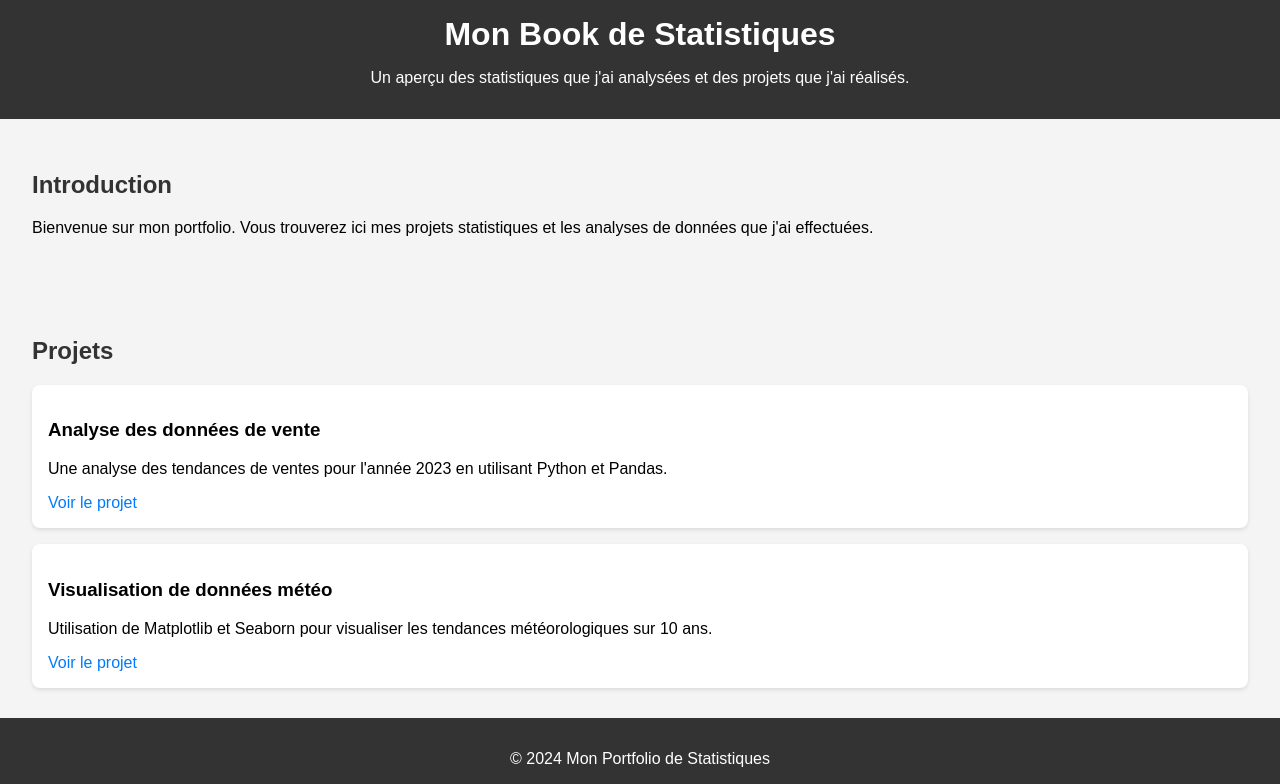
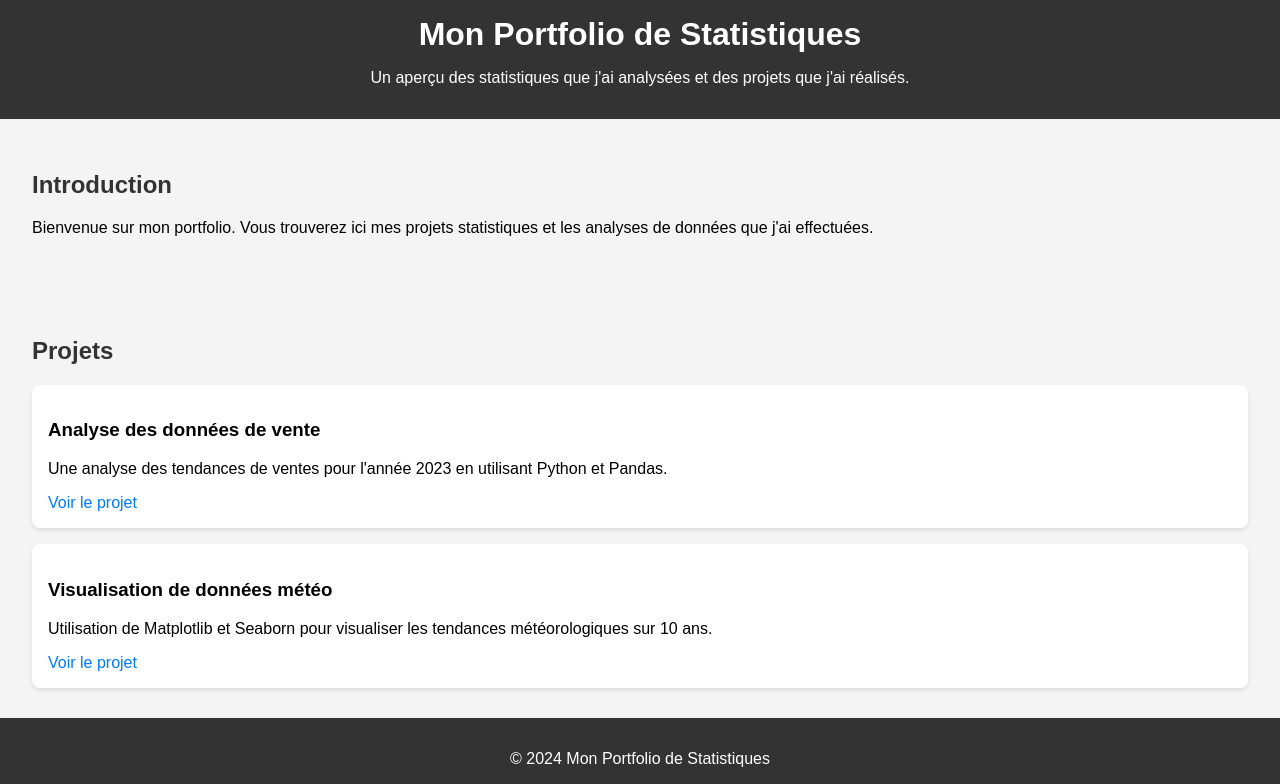
Before and after one commit to AlexisFleurit/AlexisFleurit, a plain HTML site: page index.html in a window 1280 px wide. Shown: the top 784 px of the page. Drawn offline with nearby package versions, Linux system fonts and the light colour scheme.

Commit message:
changement index

```diff
--- a/index.htm
+++ b/index.html
@@ -3,12 +3,12 @@
 <head>
     <meta charset="UTF-8">
     <meta name="viewport" content="width=device-width, initial-scale=1.0">
-    <title>Mon Book de Statistiques</title>
+    <title>Mon Portfolio de Statistiques</title>
     <link rel="stylesheet" href="style.css">
 </head>
 <body>
     <header>
-        <h1>Mon Book de Statistiques</h1>
+        <h1>Mon Portfolio de Statistiques</h1>
         <p>Un aperçu des statistiques que j'ai analysées et des projets que j'ai réalisés.</p>
     </header>
 
```
